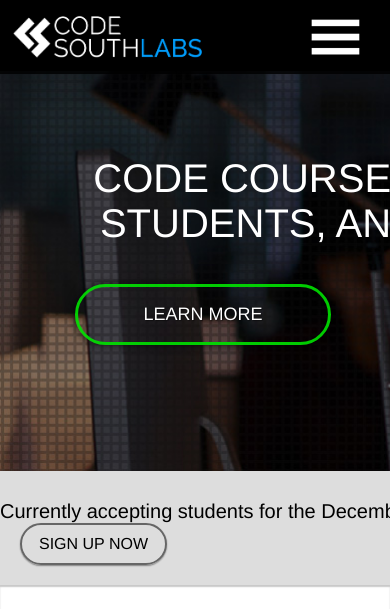
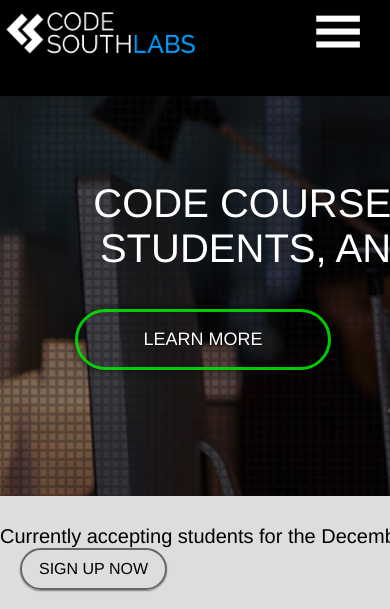
Before and after one commit to dabit3/codesouthlabs, a PHP site: page /index.php in a window 390 px wide; the page is wider, and only the part inside the window is pictured. Shown: the top 609 px of that part. Run offline with PHP 8.4, Linux system fonts and the light colour scheme; some libraries are stand-ins or nearby versions.

Commit message:
Added mobile only menu

```diff
--- a/css/main.css
+++ b/css/main.css
@@ -367,6 +367,34 @@
 	font-size:14px;
 }
 
+/* **************************************** Mobile CSS ************************************/
+
+.mymobile {
+	display: none;
+	position: fixed;
+	width: 100%;
+	background: rgba(0,0,0,.8);
+	padding-top:3px;
+	padding-bottom:10px;
+}
+
+.mobile-hamburger {
+	margin-top: 4px;
+	margin-right: 24px;
+	transition: opacity .6s;
+	-webkit-transition: opacity .6s;
+	cursor: pointer;
+	position: fixed;
+	z-index: 10000;
+	top: 0px;
+	display: none;
+	right: 0px;
+}
+
+.mobile-hamburger img {
+	width:55px;
+
+}
 
 /* ***************************************** Overlay Menu CSS *********************************** */
 
@@ -384,6 +412,7 @@
 
 .overlay-ul {
 	padding:50px 0px 0px 0px;
+	background:rgba(0,0,0,.9);
 }
 
 .overlay-ul li {
@@ -395,7 +424,9 @@
 	-webkit-transition: all .6s;
 }
 
-
+.overlay-content {
+	width: 100%;
+}
 
 .overlay-ul li:hover {
 	opacity:.75;
@@ -444,6 +475,7 @@
 	background: rgba(0,0,0,.8);
 	position: fixed;
 	width:100%;
+	max-width: 100% !important;
 	margin-top:-100px;
 }
 
@@ -455,8 +487,8 @@
 	float:right;
 	margin-top: 7px;
 	margin-right: 24px;
-	transition: all .6s;
-	-webkit-transition: all .6s;
+	transition: opacity .6s;
+	-webkit-transition: opacity .6s;
 	cursor: pointer;
 }
 
@@ -466,6 +498,13 @@
 
 .hamburger img {
 	width:60px;
+	position: relative;
+	z-index: 1000;
+	display: block;
+	-webkit-transform:translateZ(1px);
+  -moz-transform:translateZ(1px);
+  -o-transform:translateZ(1px);
+  transform:translateZ(1px);
 }
 
 .header-scroll-container {
@@ -491,7 +530,7 @@
 }
 
 
-@media only screen and (min-width: 80px) and (max-width: 900px) {
+@media only screen and (min-width: 600px) and (max-width: 900px) {
 
 	.header-scroll {
 		display: block ;
@@ -516,3 +555,29 @@
 	}
 
 }
+
+@media only screen and (min-width: 0px) and (max-width: 600px) {
+
+	header {
+		display: none;
+	}
+
+	.header-scroll {
+		display: none ;
+
+	}
+
+	.header-mobile {
+
+	}
+
+	.mymobile {
+		display: block;
+	}
+
+	.mobile-hamburger {
+		display: block
+	}
+
+
+}
--- a/includes/header.php
+++ b/includes/header.php
@@ -43,7 +43,7 @@
 	</section>
 </section>
 
-<!-- Responsive menu -->
+<!-- Scroller menu -->
 
 <section class="overlay">
 	<div class="overlay-content">
@@ -59,6 +59,23 @@
 	</div>
 </section>
 
+<!-- Mobile Menu -->
+
+
+<div class="mymobile">
+	<section class="mobile-bar">
+		<section class="mobile-bar-container">
+			<div class="mobile-bar-content">
+				<a href="index.php"><img src="img/logowhite.png" width="200" alt="" class="logo"></a>
+			</div>
+			<div class="clearfix"></div>
+		</section>
+	</section>
+</div>
+
+<div class="mobile-hamburger">
+		<img src="img/hamburger.png" alt="">
+</div>
 
 
 
--- a/js/main.js
+++ b/js/main.js
@@ -1,6 +1,6 @@
 var config = {
-				mobile:true,
-        reset:  true,
+
+        reset:  true
       }
 
 window.sr = new scrollReveal( config );
@@ -54,11 +54,15 @@
 	function closemenu() {
 		overlay.css('display', 'none');
 		headerMid.show();
+
 	}
 
 	function openmenu() {
-		overlay.css('display', 'block')
+		overlay.css('display', 'block');
+		overlay.css('height', $(window.height), 'important')
 		headerMid.hide();
+
+
 	}
 
 
```
